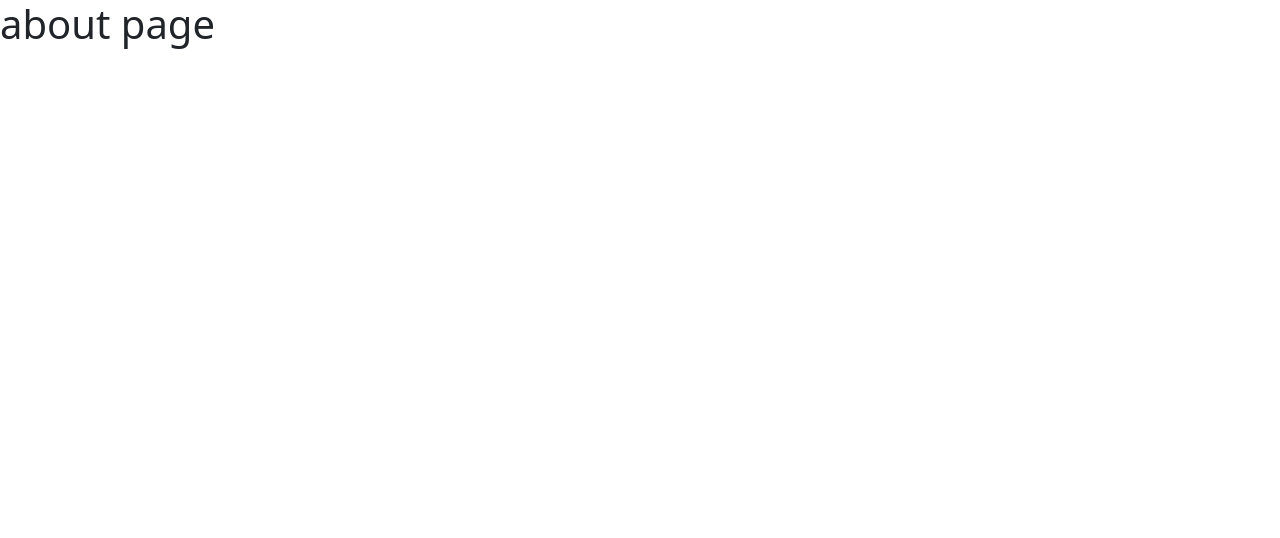
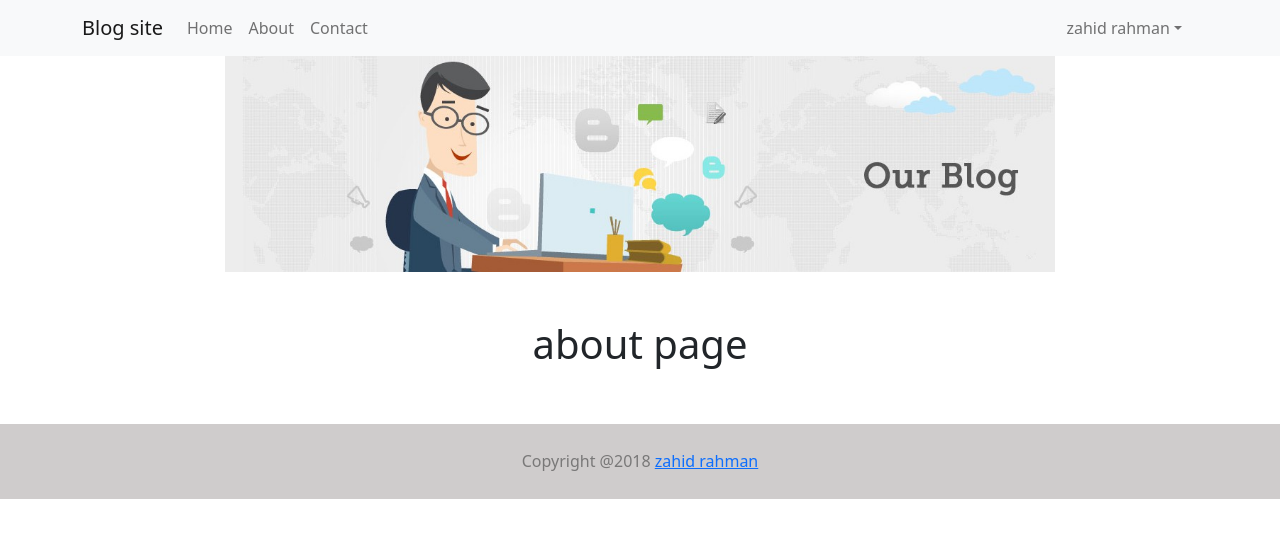
Before and after one commit to zahid-rahman/mern-blogsite, a React (Create React App) app in the folder client/: page /about in a window 1280 px wide. Shown: the top 538 px of the page. Built offline with nearby package versions, Linux system fonts and the light colour scheme.

Commit message:
WIP:(frontend) added about and contact demo page design

```diff
--- /dev/null
+++ b/client/src/components/about/About.jsx
@@ -0,0 +1,24 @@
+import React from 'react'
+import SiteLayout from '../layout/SiteLayout'
+import bannerImage from '../../images/blog-banner.jpg'
+import Banner from '../Banner/Banner'
+import { Container } from 'react-bootstrap'
+const About = () => {
+
+    const aboutPageContent = () => {
+        return (
+            <>
+                <Banner image={bannerImage}></Banner>
+                <Container>
+                    <h1 className="text-center p-5">about page</h1>
+                </Container>
+            </>
+        )
+    }
+
+    return (
+        <SiteLayout siteContent={aboutPageContent}></SiteLayout>
+    )
+}
+
+export default About
--- /dev/null
+++ b/client/src/components/contact/Contact.jsx
@@ -0,0 +1,25 @@
+import React from 'react'
+import SiteLayout from '../layout/SiteLayout'
+import bannerImage from '../../images/blog-banner.jpg'
+import Banner from '../Banner/Banner'
+import { Container } from 'react-bootstrap'
+
+const Cotnact = () => {
+
+    const contactPageContent = () => {
+        return (
+            <>
+                <Banner image={bannerImage}></Banner>
+                <Container>
+                    <h1 className="text-center p-5">contact page</h1>
+                </Container>
+            </>
+        )
+    }
+
+    return (
+        <SiteLayout siteContent={contactPageContent}></SiteLayout>
+    )
+}
+
+export default Cotnact
--- a/client/src/pages/about/AboutPage.jsx
+++ b/client/src/pages/about/AboutPage.jsx
@@ -1,9 +1,10 @@
 import React from 'react'
+import About from '../../components/about/About'
 
 const AboutPage = () => {
     return (
         <>
-            <h1>about page</h1>
+            <About></About>
         </>
     )
 }
--- a/client/src/pages/contact/ContactPage.jsx
+++ b/client/src/pages/contact/ContactPage.jsx
@@ -1,9 +1,10 @@
 import React from 'react'
+import Cotnact from '../../components/contact/Contact'
 
 const ContactPage = () => {
     return (
         <>
-            <h1>Contact</h1>
+            <Cotnact></Cotnact>
         </>
     )
 }
```
